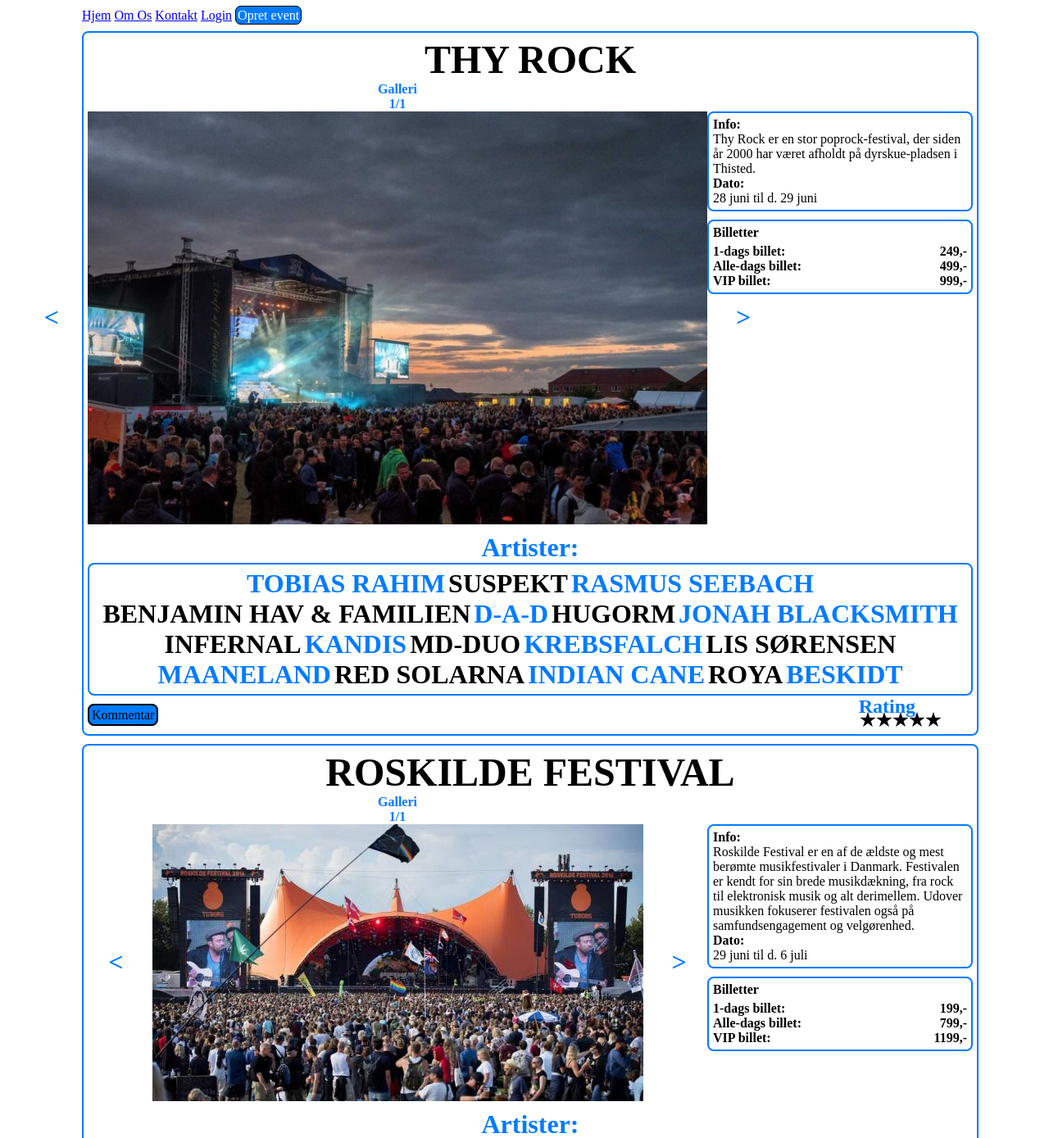
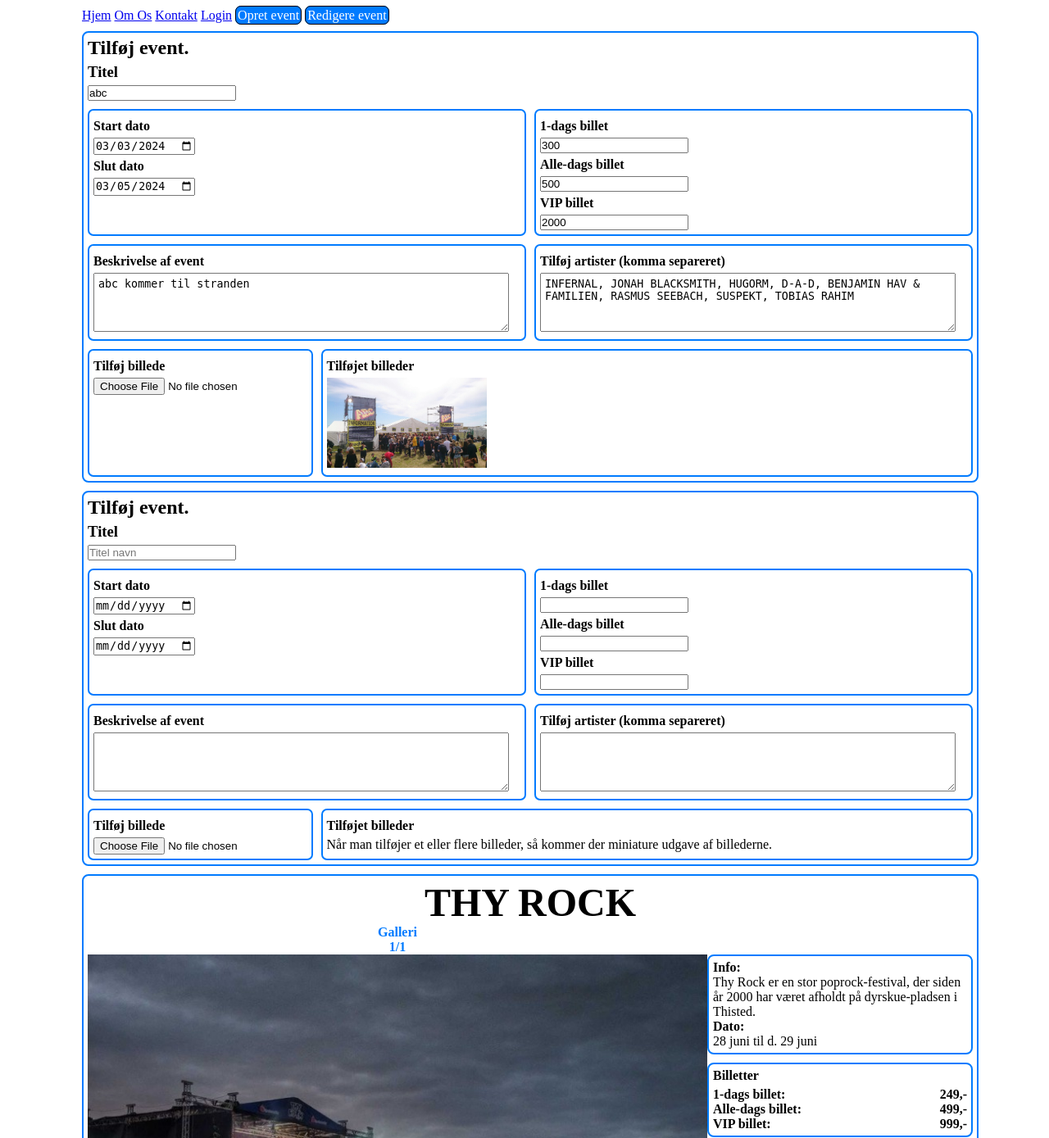
Before and after one commit to chrisdk88/festival, a PHP site: page / in a window 1280 px wide. Shown: the part 100-1489 px from the top of the page at 82% size. Run offline with PHP 8.4, Linux system fonts and the light colour scheme.

Commit message:
New layout

```diff
--- a/index.php
+++ b/index.php
@@ -141,7 +101,102 @@
         <li><a href="#" data-page="contact">Kontakt</a></li>
         <li><a href="#" data-page="login">Login</a></li>
         <li><a href="#" class="btnEvent" data-page="createEvent">Opret event</a></li>
+        <li><a href="#" class="btnEvent" data-page="createEvent">Redigere event</a></li>
       </ul>
+    </div>
+
+    <!-- Edit event -->
+    <div class="containerEvent eventH4">
+      <h2>Tilføj event.</h2>
+      <div class="titleCreateEvent">
+        <h3>Titel</h3>
+        <input type="text" placeholder="Titel navn" value="abc">
+      </div>
+      <div class="topCreateEvent">
+        <div class="leftTopCreateEvent">
+          <h4>Start dato</h4>
+          <input type="date" value="2024-03-03">
+          <h4>Slut dato</h4>
+          <input type="date" value="2024-03-05">
+        </div>
+        <div class="rightTopCreateEvent">
+          <h4>1-dags billet</h4>
+          <input type="text" value="300">
+          <h4>Alle-dags billet</h4>
+          <input type="text" value="500">
+          <h4>VIP billet</h4>
+          <input type="text" value="2000">
+        </div>
+      </div>
+
+      <div class="topCreateEvent">
+        <div class="leftTopCreateEvent">
+          <h4>Beskrivelse af event</h4>
+          <textarea rows="4" type="text">abc kommer til stranden</textarea>
+        </div>
+        <div class="rightTopCreateEvent">
+          <h4>Tilføj artister (komma separeret)</h4>
+          <textarea rows="4" type="text">INFERNAL, JONAH BLACKSMITH, HUGORM, D-A-D, BENJAMIN HAV & FAMILIEN, RASMUS SEEBACH, SUSPEKT, TOBIAS RAHIM</textarea>
+        </div>
+      </div>
+
+      <div class="bottonCreateEvent">
+        <div class="leftBottomCreateEvent">
+          <h4>Tilføj billede</h4>
+          <input type="file">
+        </div>
+        <div class="rightBottomCreateEvent">
+          <h4>Tilføjet billeder</h4>
+            <img src="images/abc.jpg" alt="" class="miniature">
+        </div>
+      </div>
+    </div>
+
+    <!-- Create event -->
+    <div class="containerEvent eventH4">
+      <h2>Tilføj event.</h2>
+      <div class="titleCreateEvent">
+        <h3>Titel</h3>
+        <input type="text" placeholder="Titel navn">
+      </div>
+      <div class="topCreateEvent">
+        <div class="leftTopCreateEvent">
+          <h4>Start dato</h4>
+          <input type="date">
+          <h4>Slut dato</h4>
+          <input type="date">
+        </div>
+        <div class="rightTopCreateEvent">
+          <h4>1-dags billet</h4>
+          <input type="text">
+          <h4>Alle-dags billet</h4>
+          <input type="text">
+          <h4>VIP billet</h4>
+          <input type="text">
+        </div>
+      </div>
+
+      <div class="topCreateEvent">
+        <div class="leftTopCreateEvent">
+          <h4>Beskrivelse af event</h4>
+          <textarea rows="4" type="text"></textarea>
+        </div>
+        <div class="rightTopCreateEvent">
+          <h4>Tilføj artister (komma separeret)</h4>
+          <textarea rows="4" type="text"></textarea>
+        </div>
+      </div>
+
+      <div class="bottonCreateEvent">
+        <div class="leftBottomCreateEvent">
+          <h4>Tilføj billede</h4>
+          <input type="file">
+        </div>
+        <div class="rightBottomCreateEvent">
+          <h4>Tilføjet billeder</h4>
+          <p>Når man tilføjer et eller flere billeder, så kommer der miniature udgave af billederne.</p>
+        </div>
+      </div>
     </div>
 
     <!-- THY ROCK -->
--- a/style.css
+++ b/style.css
@@ -374,8 +374,63 @@
   bottom: 5px;
 }
 
-.test2 {
-  width: 50px;
+.topCreateEvent {
+  display: flex;
+}
+
+.leftTopCreateEvent {
+  width: 50%;
+  border: 2px solid var(--main-bg-two-color);
+  border-radius: 7px;
+  padding: 5px;
+  margin: 10px 5px 0 0;
+}
+
+.rightTopCreateEvent {
+  width: 50%;
+  border: 2px solid var(--main-bg-two-color);
+  border-radius: 7px;
+  padding: 5px;
+  margin: 10px 0 0 5px;
+}
+
+.leftTopCreateEvent textarea {
+  width: 95%;
+  padding: 5px;
+}
+
+.rightTopCreateEvent textarea {
+  width: 95%;
+  padding: 5px;
+}
+
+.bottonCreateEvent {
+  display: flex;
+}
+
+.leftBottomCreateEvent {
+  width: 25%;
+  border: 2px solid var(--main-bg-two-color);
+  border-radius: 7px;
+  padding: 5px;
+  margin: 10px 5px 0 0;
+}
+
+.rightBottomCreateEvent {
+  width: 75%;
+  border: 2px solid var(--main-bg-two-color);
+  border-radius: 7px;
+  padding: 5px;
+  margin: 10px 0 0 5px;
+}
+
+.miniature {
+  width: 25%;
+}
+
+.eventH4 h4,
+h3 {
+  margin: 5px 0;
 }
 
 /* --- BUTTON --- */
```
Also changed, not shown: other parts of index.php (+0 -40 lines), other parts of style.css (+0 -70 lines).
